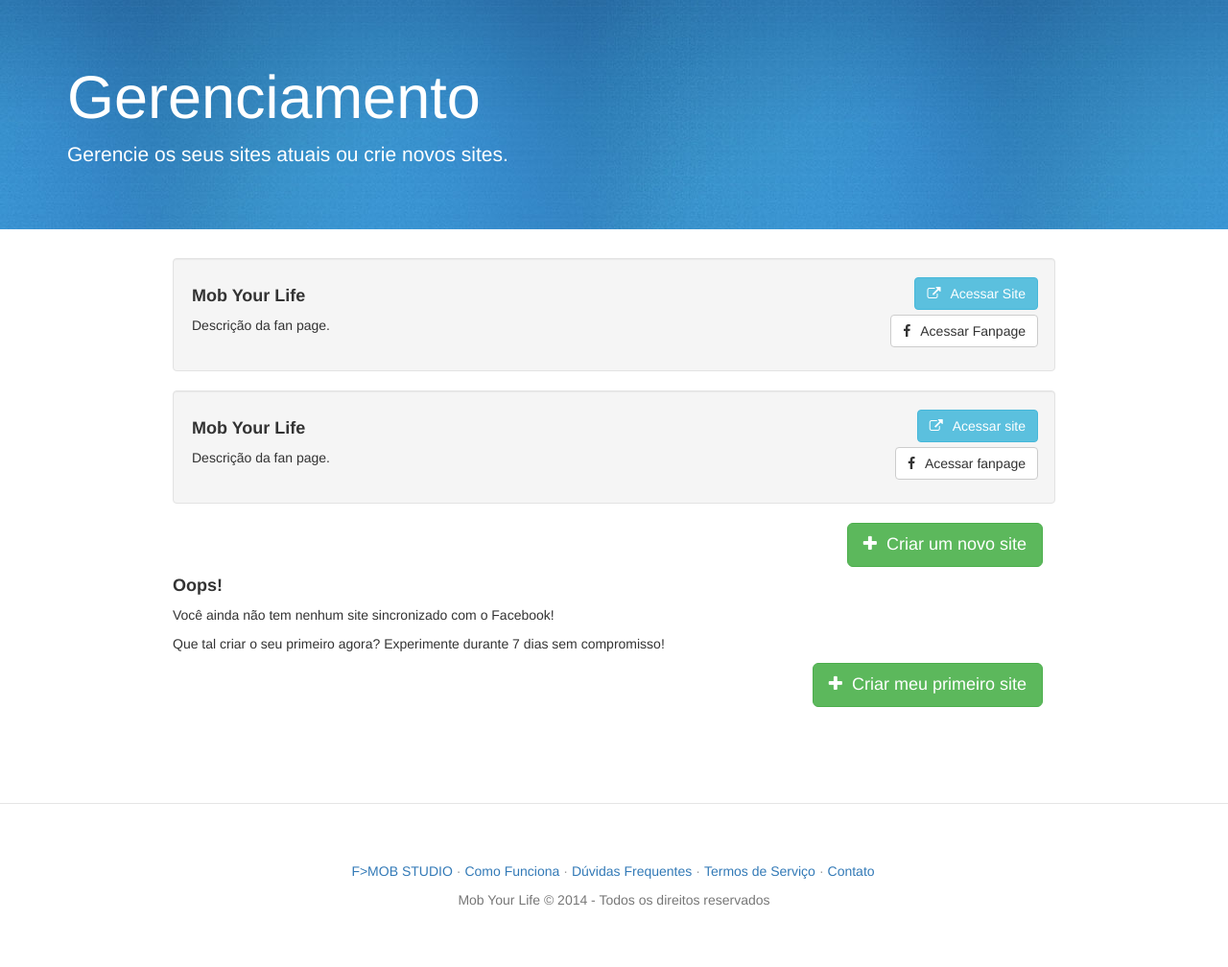
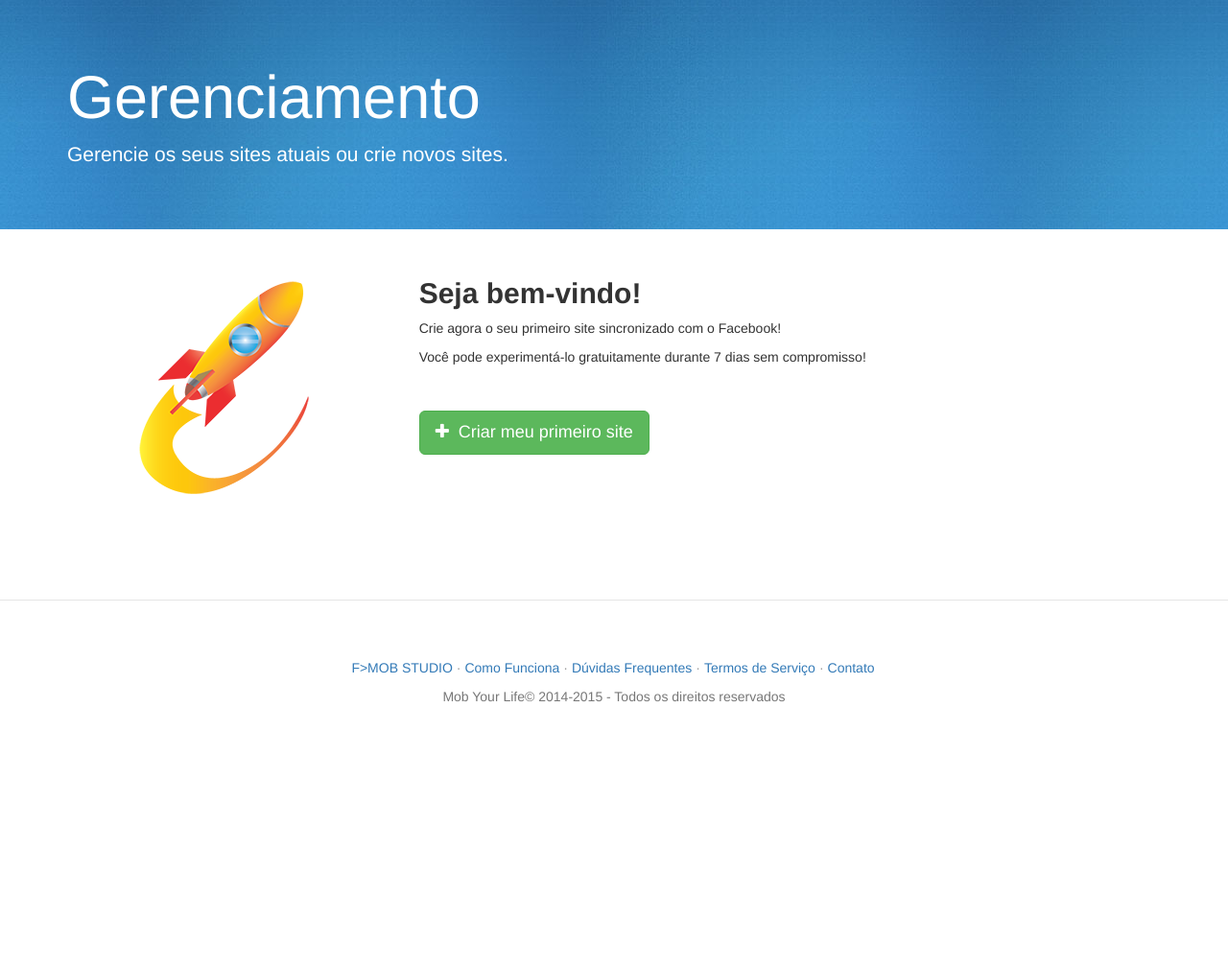
Before and after one commit to mobyourlife/mob, a Node project: template views/gerenciamento.jade in a window 1280 px wide. Shown: the part 51-1059 px from the top of the page at 96% size. After the commit the page ends 783 px from the top, so only its background shows below. Run offline with Node 20 templates, Linux system fonts and the light colour scheme; the template is opened without the code that fills it, so the values that code supplies are empty; some libraries are stand-ins or nearby versions.

Commit message:
Listando as fanpages que ja tem site criado.

```diff
--- a/public/css/custom.css
+++ b/public/css/custom.css
@@ -54,13 +54,17 @@ ul.navbar-nav li.active a {
 .space-right {
   padding-right: 2em; }
 
+/* line 53, D:/Repos/mob/public/css/custom.scss */
+.space-top {
+  margin-top: 2em; }
+
 /* Boxes da página inicial */
-/* line 55, D:/Repos/mob/public/css/custom.scss */
+/* line 59, D:/Repos/mob/public/css/custom.scss */
 .box > .icon {
   text-align: center;
   position: relative; }
 
-/* line 59, D:/Repos/mob/public/css/custom.scss */
+/* line 63, D:/Repos/mob/public/css/custom.scss */
 .box > .icon > .image {
   position: relative;
   z-index: 2;
@@ -73,56 +77,56 @@ ul.navbar-nav li.active a {
   background: #009fe3;
   vertical-align: middle; }
 
-/* line 71, D:/Repos/mob/public/css/custom.scss */
+/* line 75, D:/Repos/mob/public/css/custom.scss */
 .box > .icon:hover > .image {
   background: #f58634;
   cursor: pointer; }
 
-/* line 75, D:/Repos/mob/public/css/custom.scss */
+/* line 79, D:/Repos/mob/public/css/custom.scss */
 .box > .icon > .image > i {
   font-size: 36px !important;
   color: #fff !important; }
 
-/* line 79, D:/Repos/mob/public/css/custom.scss */
+/* line 83, D:/Repos/mob/public/css/custom.scss */
 .box > .icon:hover > .image > i {
   color: white !important; }
 
-/* line 82, D:/Repos/mob/public/css/custom.scss */
+/* line 86, D:/Repos/mob/public/css/custom.scss */
 .box > .icon > .info {
   margin-top: -24px;
   background: rgba(0, 0, 0, 0.04);
   border: 1px solid #e0e0e0;
   padding: 15px 0 10px 0; }
 
-/* line 88, D:/Repos/mob/public/css/custom.scss */
+/* line 92, D:/Repos/mob/public/css/custom.scss */
 .box > .icon:hover > .info {
   background: rgba(0, 0, 0, 0.04);
   border-color: #e0e0e0;
   color: white; }
 
-/* line 93, D:/Repos/mob/public/css/custom.scss */
+/* line 97, D:/Repos/mob/public/css/custom.scss */
 .box > .icon > .info > h3.title {
   color: #222; }
 
-/* line 96, D:/Repos/mob/public/css/custom.scss */
+/* line 100, D:/Repos/mob/public/css/custom.scss */
 .box > .icon > .info > p {
   color: #777;
   line-height: 1.5em;
   margin: 20px; }
 
-/* line 101, D:/Repos/mob/public/css/custom.scss */
+/* line 105, D:/Repos/mob/public/css/custom.scss */
 .box > .icon > .info > .more a {
   color: #222;
   text-transform: uppercase;
   text-decoration: none; }
 
-/* line 106, D:/Repos/mob/public/css/custom.scss */
+/* line 110, D:/Repos/mob/public/css/custom.scss */
 .box > .icon:hover > .info > .more > a {
   color: #fff;
   padding: 6px 8px;
   background-color: #009fe3; }
 
-/* line 111, D:/Repos/mob/public/css/custom.scss */
+/* line 115, D:/Repos/mob/public/css/custom.scss */
 .box .space {
   height: 30px; }
 
--- a/public/css/custom.scss
+++ b/public/css/custom.scss
@@ -48,6 +48,10 @@ ul.navbar-nav li.active a {
 
 .space-right {
     padding-right: 2em;
+}
+
+.space-top {
+    margin-top: 2em;
 }
 
 /* Boxes da página inicial */
--- a/views/footer.jade
+++ b/views/footer.jade
@@ -19,7 +19,7 @@ footer.bs-docs-footer(role='contentinfo')
             li
                 a(href='/contato') Contato
 
-        p Mob Your Life &copy; 2014 - Todos os direitos reservados
+        p Mob Your Life&copy; 2014-2015 - Todos os direitos reservados
 
 div#fb-root
 
--- a/views/gerenciamento.jade
+++ b/views/gerenciamento.jade
@@ -7,59 +7,45 @@ block content
             h1 Gerenciamento
             p Gerencie os seus sites atuais ou crie novos sites.
 
-    div.container
-        div.col-sm-10.col-sm-offset-1
-            div.well
+    if fanpages.length == 0
+        div.row
+            div.col-sm-3.col-sm-offset-1
+                img(src='/img/welcome.png', alt='Seja bem-vindo!')
+            div.col-sm-7.space-right
+                    h2
+                        strong Seja bem-vindo!
+                    p Crie agora o seu primeiro site sincronizado com o Facebook!
+                    p Você pode experimentá-lo gratuitamente durante 7 dias sem compromisso!
+                    p
+                        a.btn.btn-success.btn-lg.space-top(href='/novo-site')
+                            span.fa.fa-plus.jump-5
+                            | Criar meu primeiro site
+    else
+        each p in fanpages
+            div.container
+                div.col-sm-10.col-sm-offset-1
+                    div.well
+                        div.row
+                            div.col-sm-1
+                                img(src=p.facebook.picture, alt=p.facebook.name)
+                            div.col-sm-8
+                                h4
+                                    strong #{p.facebook.name}
+                                p #{p.facebook.about}
+                            div.col-sm-3.space-vertical.space-right
+                                div.row
+                                    a.btn.btn-info.pull-right(href='http://' + p._id + '.mobyourlife.com.br', target='_blank')
+                                        span.fa.fa-external-link.jump-5
+                                        | Acessar site
+                                div.row
+                                    a.btn.btn-default.pull-right(href=p.facebook.link, target='_blank')
+                                        span.fa.fa-facebook.jump-5
+                                        | Acessar fanpage
+
+        div.container
+            div.col-sm-10.col-sm-offset-1
                 div.row
-                    div.col-sm-6
-                        h4
-                            strong Mob Your Life
-                        p Descrição da fan page.
-                    div.col-sm-6.space-vertical.space-right
-                        div.row
-                            a.btn.btn-info.pull-right
-                                span.fa.fa-external-link.jump-5
-                                | Acessar Site
-                        div.row
-                            a.btn.btn-default.pull-right
-                                span.fa.fa-facebook.jump-5
-                                | Acessar Fanpage
-
-        div.col-sm-10.col-sm-offset-1
-            div.well
-                div.row
-                    div.col-sm-6
-                        h4
-                            strong Mob Your Life
-                        p Descrição da fan page.
-                    div.col-sm-6.space-vertical.space-right
-                        div.row
-                            a.btn.btn-info.pull-right
-                                span.fa.fa-external-link.jump-5
-                                | Acessar site
-                        div.row
-                            a.btn.btn-default.pull-right
-                                span.fa.fa-facebook.jump-5
-                                | Acessar fanpage
-
-        div.col-sm-10.col-sm-offset-1
-            div.row
-                div.col-sm-12.space-right
-                    a.btn.btn-success.btn-lg.pull-right(href='/novo-site')
-                        span.fa.fa-plus.jump-5
-                        | Criar um novo site
-
-        div.col-sm-10.col-sm-offset-1
-            div.row
-                div.col-sm-12.space-right
-                    h4
-                        strong Oops!
-                    p Você ainda não tem nenhum site sincronizado com o Facebook!
-                    p Que tal criar o seu primeiro agora? Experimente durante 7 dias sem compromisso!
-
-        div.col-sm-10.col-sm-offset-1
-            div.row
-                div.col-sm-12.space-right
-                    a.btn.btn-success.btn-lg.pull-right(href='/novo-site')
-                        span.fa.fa-plus.jump-5
-                        | Criar meu primeiro site
+                    div.col-sm-12.space-right
+                        a.btn.btn-success.btn-lg.pull-right(href='/novo-site')
+                            span.fa.fa-plus.jump-5
+                            | Criar um novo site
--- a/views/novo-site-sucesso.jade
+++ b/views/novo-site-sucesso.jade
@@ -19,11 +19,11 @@ block content
                         p #{fanpage.facebook.about}
                     div.col-sm-3.space-vertical.space-right
                         div.row
-                            a.btn.btn-success.pull-right(href='http://' + fanpage.id + '.mobyourlife.com.br')
+                            a.btn.btn-success.pull-right(href='http://' + fanpage._id + '.mobyourlife.com.br', target='_blank')
                                 span.fa.fa-external-link.jump-5
                                 | Acessar site
                         div.row
-                            a.btn.btn-default.pull-right(href=fanpage.facebook.link,target='_blank')
+                            a.btn.btn-default.pull-right(href=fanpage.facebook.link, target='_blank')
                                 span.fa.fa-facebook.jump-5
                                 | Acessar fanpage
 
```
Also changed, not shown: bin/routes.js (+14 -1 lines), public/img/welcome.png (added), 1 other file.
